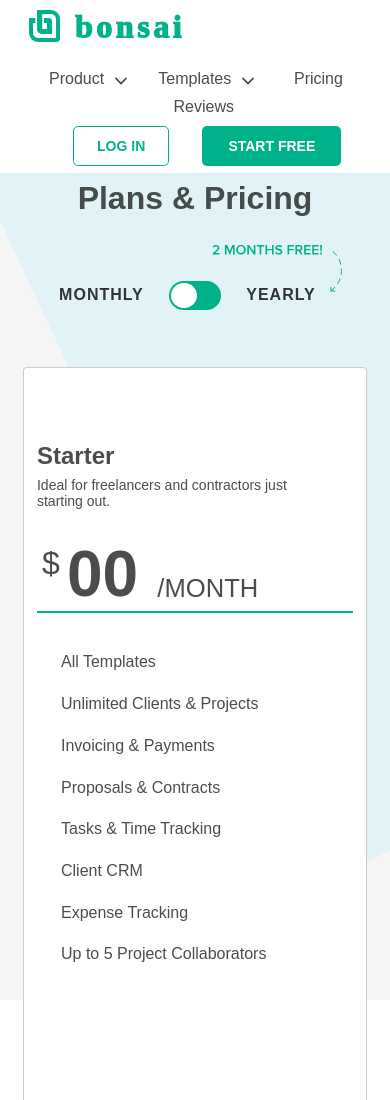
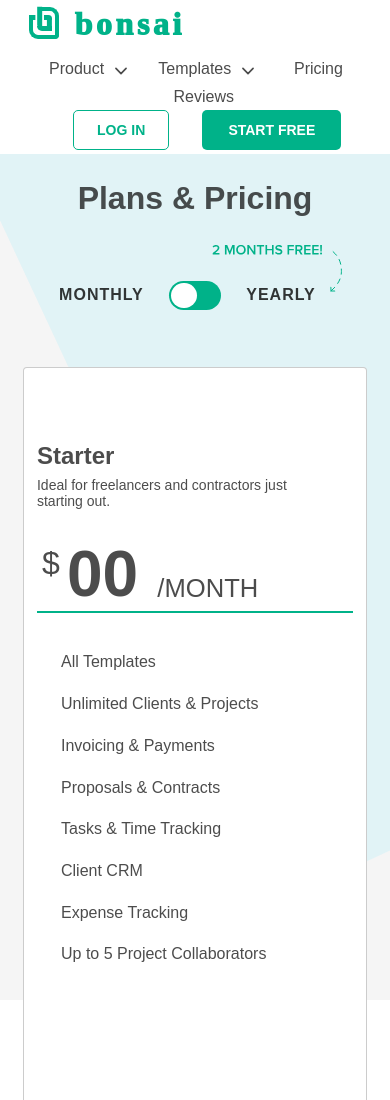
Before and after one commit to Senire70/Bonsai, a plain HTML site: page index.html in a window 390 px wide. Shown: the top 1100 px of the page. Drawn offline with nearby package versions, Linux system fonts and the light colour scheme; a web font is replaced by a local one.

Commit message:
corrección de flexibilidad y deseño responsivo del header,  enfocado en el logo.

```diff
--- a/css/styles.css
+++ b/css/styles.css
@@ -25,6 +25,8 @@
             max-height: 500px;
             padding: 0 5%;
             z-index: 10;
+            display: grid;
+            place-items: center;
 
 
 
@@ -36,13 +38,15 @@
                 flex-wrap: wrap;
 
                 >div {
-                    margin: 0.2rem 0;
-                }
+                    /* margin: 0.2rem 0; */
+                    align-items: center;
+                    align-self: center;
+                    }
 
                 .logo-container {
                     max-width: 100%;
                     min-width: 15%;
-                    flex: 1 18.888em;
+                    flex: 1 16em;
                     cursor: pointer;
                     display: flex;
                     align-items: center;
@@ -96,14 +100,15 @@
 
 
                             .line-4 {
-                                width: 1.18em;
+                                width: 1.3em;
                                 transform: rotate(90deg);
-                                top: 0.72em;
-                                left: 0.514em;
+                                top: 0.9em;
+                                left: 0.459em;
                                 z-index: 10;
-                                border-top: 0.12em solid white;
-                                border-bottom: 0.12em solid white;
-                                border-radius: 0 0 0.15em 0;
+                                /* border-top: 0.12em solid white;
+                                border-bottom: 0.12em solid white; */
+                                box-shadow: 0 0.1em 0 #fff, 0 -0.1em 0 #fff;
+                                border-radius: 0 0 0.3em 0;
 
                             }
 
@@ -117,8 +122,8 @@
                             }
 
                             .line-6 {
-                                width: 1.28em;
-                                left: 0.511em;
+                                width: 1.29em;
+                                left: 0.51em;
                                 top: 0.8333em;
                                 border-radius: 0 0.2em 0 0;
                             }
@@ -126,8 +131,8 @@
                             .line-7 {
                                 z-index: 20;
                                 width: 0.826em;
-                                left: 0.96875em;
-                                bottom: 1.0555em;
+                                left: 0.9698em;
+                                bottom: 1.059em;
                                 border-radius: 0 0 0 2.777em;
                             }
 
@@ -146,9 +151,9 @@
                                 border-radius: 0 0.5em 0.1em;
                                 z-index: 10;
                                 height: 1.511em;
-                                width: 0.98em;
+                                width: 0.975em;
                                 top: 0.386em;
-                                right: 0.555em;
+                                right: 0.557em;
                             }
 
                             .border-2 {
@@ -158,7 +163,7 @@
                                 border-radius: 0 0.5em 0.1em;
                                 z-index: 10;
                                 height: 0.98em;
-                                width: 1.44em;
+                                width: 1.435em;
                                 bottom: 0.596em;
                                 left: 0.509em;
                             }
@@ -178,7 +183,7 @@
                 .nav-main {
                     display: flex;
                     align-items: center;
-                    flex: 1 1 270px;
+                    flex: 1 1 300px;
                     justify-content: center;
                     min-width: 30%;
                     max-width: 100%;
```
